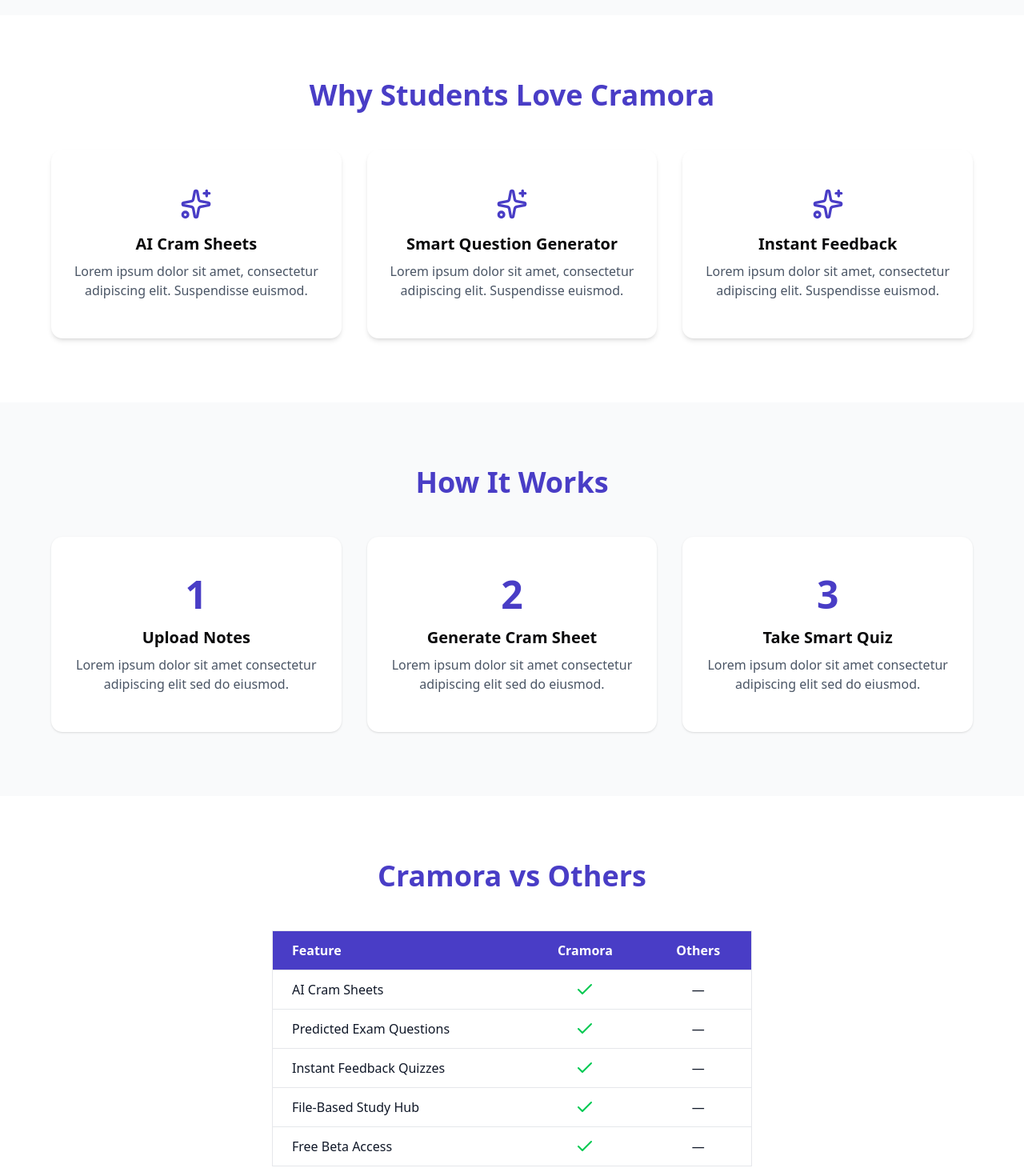
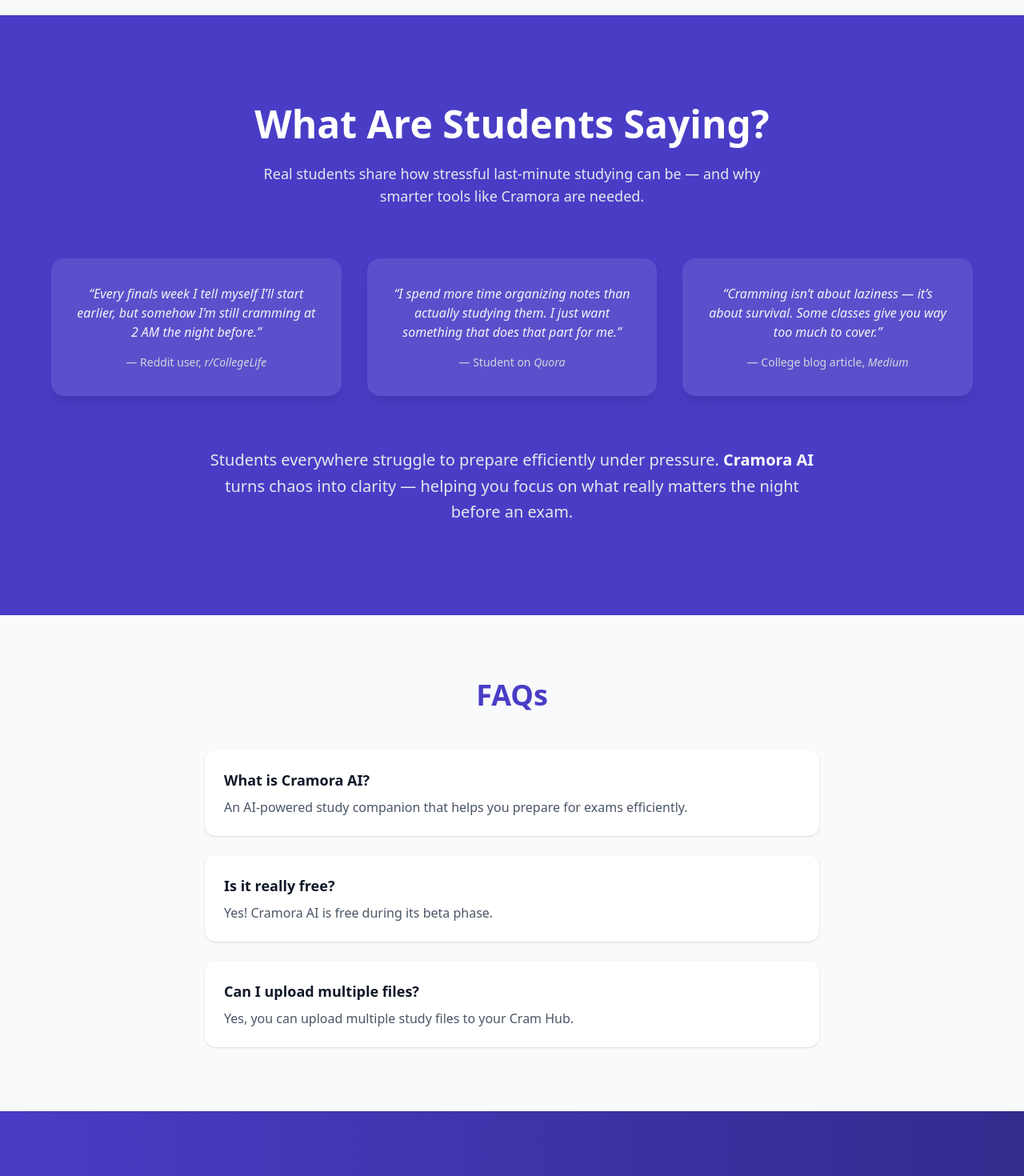
Before and after one commit to PedroGuitian/cramora-landing-page, a Next.js app in the folder cramora-landing/: page / in a window 1280 px wide. Shown: the part 3360-4830 px from the top of the page at 80% size. Built offline with nearby package versions, Linux system fonts and the light colour scheme.

Commit message:
Added pricing and testimonials section

```diff
--- a/cramora-landing/src/app/page.tsx
+++ b/cramora-landing/src/app/page.tsx
@@ -220,7 +220,7 @@
         <div className="max-w-4xl mx-auto">
           <h2 className="text-5xl font-bold text-[#493DC6] mb-4">Simple Pricing</h2>
           <p className="text-gray-600 mb-16 text-lg">
-            Since we’re in <span className="font-semibold text-[#493DC6]">beta</span>, all premium features are <strong>100% free — for now.</strong>
+            Since we’re in <span className="font-semibold text-[#493DC6]">beta</span>, all premium features are <strong>100% free for now.</strong>
           </p>
 
           {/* Pricing Card */}
@@ -236,7 +236,7 @@
                 'Predicted Test Questions',
                 'Quizlet-Style Practice',
                 'Unlimited File Uploads',
-                'Access to Future Premium Tools',
+                'Try Every Premium Feature During Beta',
               ].map((feature, i) => (
                 <li key={i} className="flex items-center gap-3">
                   <Check className="w-5 h-5 text-green-500 flex-shrink-0" />
@@ -256,89 +256,50 @@
       </section>
 
 
+      {/* Testimonials / Student Opinions */}
+      <section id="testimonials" className="py-28 px-6 bg-[#493DC6] text-white text-center">
+        <div className="max-w-6xl mx-auto">
+          <h2 className="text-5xl font-bold mb-6">What Are Students Saying?</h2>
+          <p className="text-gray-200 mb-16 max-w-2xl mx-auto text-lg">
+            Real students share how stressful last-minute studying can be — and why smarter tools like Cramora are needed.
+          </p>
 
+          <div className="grid md:grid-cols-3 gap-8">
+            {/* Card 1 */}
+            <div className="bg-white/10 rounded-2xl p-8 backdrop-blur-sm hover:-translate-y-2 hover:bg-white/15 transition-all duration-300 shadow-lg">
+              <p className="italic text-gray-100 mb-4">
+                “Every finals week I tell myself I’ll start earlier, but somehow I’m still cramming at 2 AM the night before.”
+              </p>
+              <p className="text-sm text-gray-300">— Reddit user, <span className="italic">r/CollegeLife</span></p>
+            </div>
 
-      {/* Benefits Section */}
-      <section id="benefits" className="py-20 px-6 text-center">
-        <h2 className="text-4xl font-bold text-[#493dc6] mb-12">Why Students Love Cramora</h2>
-        <div className="grid md:grid-cols-3 gap-8 max-w-6xl mx-auto">
-          {['AI Cram Sheets', 'Smart Question Generator', 'Instant Feedback'].map((title, i) => (
-            <Card key={i} className="shadow-md border-none">
-              <CardContent className="p-6">
-                <Sparkles className="w-10 h-10 text-[#493dc6] mx-auto mb-4" />
-                <h3 className="font-semibold text-xl mb-2">{title}</h3>
-                <p className="text-gray-600">Lorem ipsum dolor sit amet, consectetur adipiscing elit. Suspendisse euismod.</p>
-              </CardContent>
-            </Card>
-          ))}
+            {/* Card 2 */}
+            <div className="bg-white/10 rounded-2xl p-8 backdrop-blur-sm hover:-translate-y-2 hover:bg-white/15 transition-all duration-300 shadow-lg">
+              <p className="italic text-gray-100 mb-4">
+                “I spend more time organizing notes than actually studying them. I just want something that does that part for me.”
+              </p>
+              <p className="text-sm text-gray-300">— Student on <span className="italic">Quora</span></p>
+            </div>
+
+            {/* Card 3 */}
+            <div className="bg-white/10 rounded-2xl p-8 backdrop-blur-sm hover:-translate-y-2 hover:bg-white/15 transition-all duration-300 shadow-lg">
+              <p className="italic text-gray-100 mb-4">
+                “Cramming isn’t about laziness — it’s about survival. Some classes give you way too much to cover.”
+              </p>
+              <p className="text-sm text-gray-300">— College blog article, <span className="italic">Medium</span></p>
+            </div>
+          </div>
+
+          {/* Message Below Cards */}
+          <p className="mt-16 text-xl text-gray-200 max-w-3xl mx-auto leading-relaxed">
+            Students everywhere struggle to prepare efficiently under pressure.
+            <span className="font-semibold text-white"> Cramora AI</span> turns chaos into clarity — helping you focus on what really matters the night before an exam.
+          </p>
         </div>
       </section>
 
-      {/* How It Works */}
-      <section id="how" className="py-20 bg-gray-50 px-6 text-center">
-        <h2 className="text-4xl font-bold text-[#493dc6] mb-12">How It Works</h2>
-        <div className="grid md:grid-cols-3 gap-8 max-w-6xl mx-auto">
-          {['Upload Notes', 'Generate Cram Sheet', 'Take Smart Quiz'].map((step, i) => (
-            <Card key={i} className="border-none shadow-sm">
-              <CardContent className="p-6">
-                <div className="text-[#493dc6] text-5xl font-bold mb-4">{i + 1}</div>
-                <h3 className="font-semibold text-xl mb-2">{step}</h3>
-                <p className="text-gray-600">Lorem ipsum dolor sit amet consectetur adipiscing elit sed do eiusmod.</p>
-              </CardContent>
-            </Card>
-          ))}
-        </div>
-      </section>
 
-      {/* Comparison Section */}
-      <section className="py-20 px-6 text-center">
-        <h2 className="text-4xl font-bold text-[#493dc6] mb-12">Cramora vs Others</h2>
-        <div className="overflow-x-auto">
-          <table className="min-w-[600px] mx-auto border-collapse border border-gray-200">
-            <thead className="bg-[#493dc6] text-white">
-              <tr>
-                <th className="py-3 px-6 text-left">Feature</th>
-                <th className="py-3 px-6">Cramora</th>
-                <th className="py-3 px-6">Others</th>
-              </tr>
-            </thead>
-            <tbody>
-              {[
-                ['AI Cram Sheets', true, false],
-                ['Predicted Exam Questions', true, false],
-                ['Instant Feedback Quizzes', true, false],
-                ['File-Based Study Hub', true, false],
-                ['Free Beta Access', true, false]
-              ].map(([feature, cramora, others], i) => (
-                <tr key={i} className="border-t border-gray-200">
-                  <td className="py-3 px-6 text-left">{feature}</td>
-                  <td className="py-3 px-6">{cramora ? <Check className="text-green-500 mx-auto" /> : ''}</td>
-                  <td className="py-3 px-6">{others ? <Check className="text-green-500 mx-auto" /> : '—'}</td>
-                </tr>
-              ))}
-            </tbody>
-          </table>
-        </div>
-      </section>
 
-      {/* Pricing */}
-      <section id="pricing" className="py-20 bg-gray-50 text-center">
-        <h2 className="text-4xl font-bold text-[#493dc6] mb-6">Simple Pricing</h2>
-        <p className="text-gray-600 mb-10">Cramora AI is <strong>100% free during beta</strong>. Join today and start studying smarter!</p>
-        <Button size="lg" className="bg-[#493dc6] text-white rounded-full px-10 py-4 hover:bg-[#332b8d]">Join Free Beta</Button>
-      </section>
-
-      {/* Testimonials */}
-      <section className="py-20 px-6 text-center">
-        <h2 className="text-4xl font-bold text-[#493dc6] mb-12">What Students Say</h2>
-        <div className="grid md:grid-cols-3 gap-8 max-w-6xl mx-auto">
-          {['“Cramora saved my finals week!”', '“AI-generated notes are a game changer.”', '“Feels like ChatGPT for studying.”'].map((quote, i) => (
-            <Card key={i} className="shadow-sm border-none">
-              <CardContent className="p-6 italic">{quote}</CardContent>
-            </Card>
-          ))}
-        </div>
-      </section>
 
       {/* FAQ */}
       <section id="faq" className="py-20 bg-gray-50 px-6">
```
